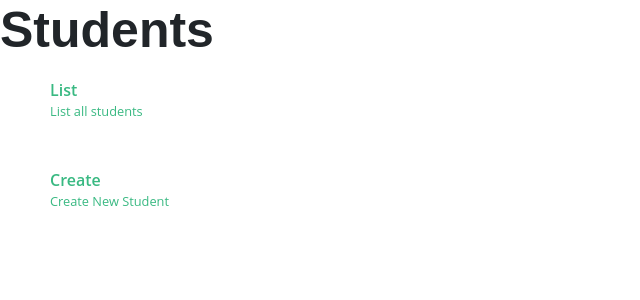
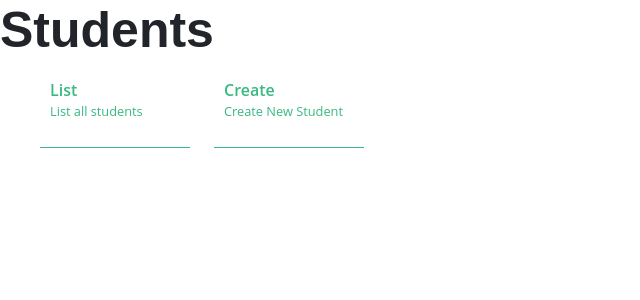
Before and after one commit to RazinTeqB/nuxtjs_with_symfony_api, a Nuxt app in the folder frontend/: page / in a window 1280 px wide. Shown: the top 300 px of the page, without its empty margins (0-640 px from the left). Built offline with nearby package versions, Linux system fonts and the light colour scheme; no server answers.

Commit message:
index style change

```diff
--- a/frontend/pages/index.vue
+++ b/frontend/pages/index.vue
@@ -3,7 +3,9 @@
     <h1>Students</h1>
     <ul>
       <li class="d-flex align-item-center flex-row position-relative">
-        <nuxt-link class="header-links stretched-link text-decoration-none" to="/list"
+        <nuxt-link
+          class="header-links stretched-link text-decoration-none"
+          to="/list"
           >List<span>
             <small class="d-flex align-items-center"
               >List all students</small
@@ -11,8 +13,10 @@
           ></nuxt-link
         >
       </li>
-      <li class="d-flex align-item-center flex-row position-relative">
-        <nuxt-link class="header-links stretched-link text-decoration-none" to="/create"
+      <li class="d-flex align-item-center flex-row position-relative ml-4">
+        <nuxt-link
+          class="header-links stretched-link text-decoration-none"
+          to="/create"
           >Create<span>
             <small class="d-flex align-items-center"
               >Create New Student</small
@@ -39,9 +43,13 @@ ul li {
   width: 150px;
   padding: 10px;
   transition: 0.3s ease;
+  float: left;
+  border-bottom: 1px solid #39b982;
+  border-radius: 0px;
+}
+
+ul li:hover {
   border-radius: 6px;
-}
-ul li:hover {
   border: 1px solid #39b982;
   box-shadow: 1px 1px 10px 0px #39b982b3;
 }
```
